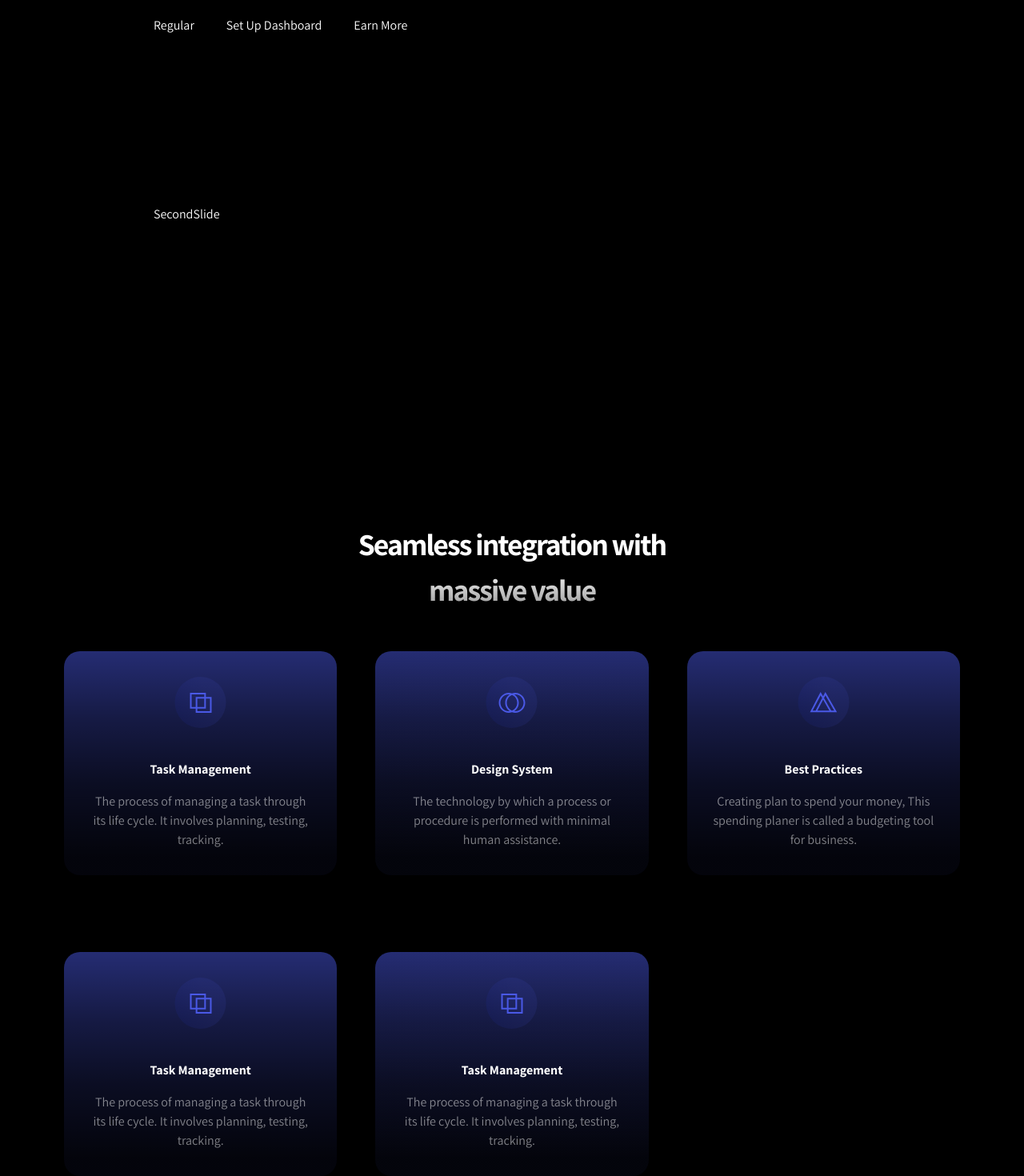
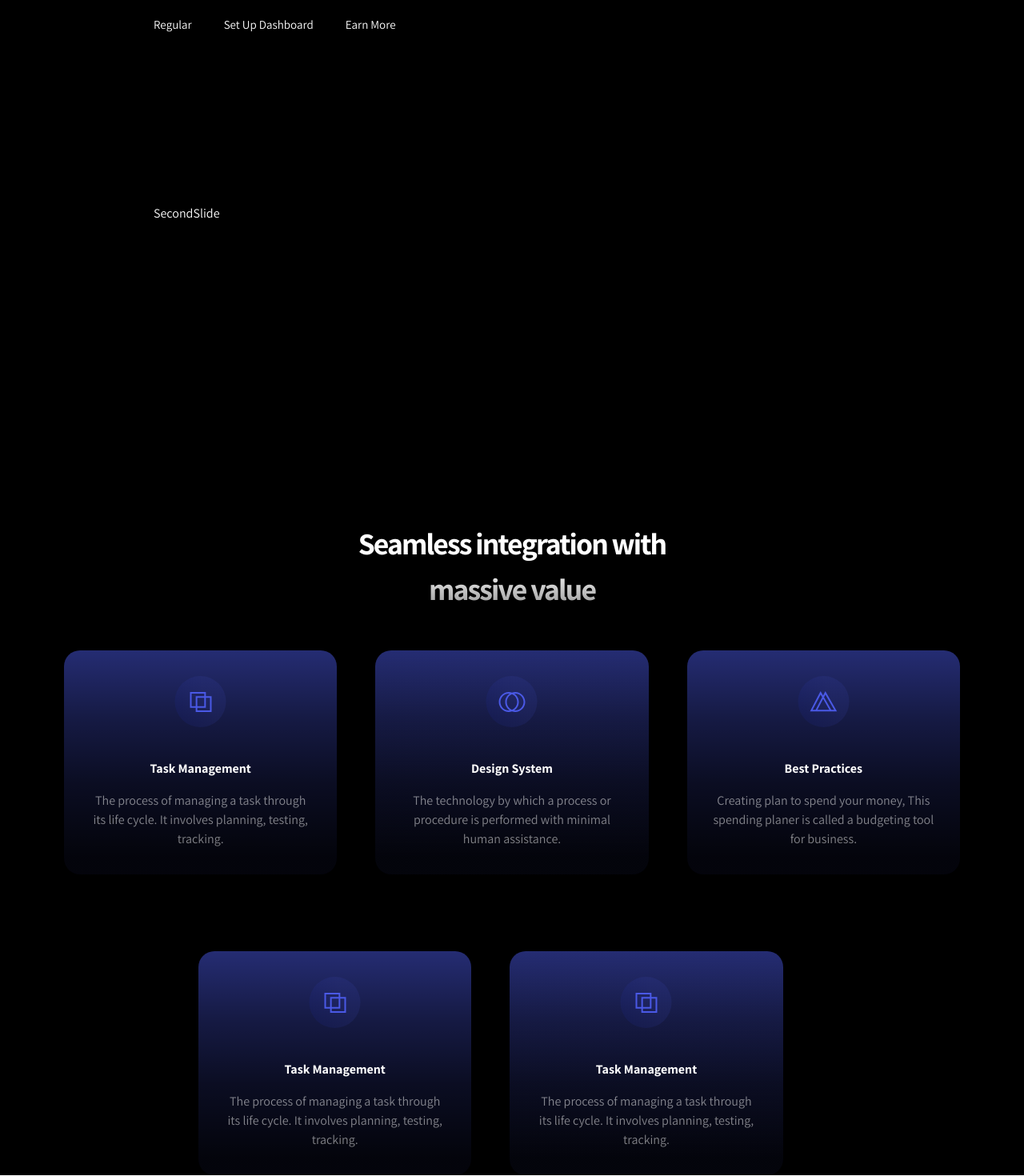
Before and after one commit to mathemartins/Blockterium-homepage, a React (Vite) app: page /set-up in a window 1280 px wide. Shown: the part 4020-5490 px from the top of the page at 80% size. Built offline with nearby package versions, Linux system fonts and the light colour scheme.

Commit message:
react slick added

```diff
--- a/package.json
+++ b/package.json
@@ -11,7 +11,10 @@
   "dependencies": {
     "react": "^18.2.0",
     "react-dom": "^18.2.0",
-    "react-router-dom": "^6.4.3"
+    "react-router-dom": "^6.4.3",
+    "react-scrollbar": "^0.5.6",
+    "react-slick": "^0.29.0",
+    "slick-carousel": "^1.8.1"
   },
   "devDependencies": {
     "@types/react": "^18.0.17",
--- a/src/App.jsx
+++ b/src/App.jsx
@@ -1,5 +1,4 @@
 import React from "react";
-
 import Navbar from "./Components/Navbar";
 import Hero from "./Components/Hero";
 import BlockteriumDescrpt from "./Components/BlockteriumDescrpt.section";
@@ -7,6 +6,7 @@ import BlockteriumValues from "./Components/BlockteriumValues";
 import BlockteriumUse from "./Components/BlockteriumUse";
 import BlockteriumSlider from "./Components/BlockteriumSlider";
 import BlockteriumIntCards from "./Components/BlockteriumIntCards";
+import Slick from "./Components/Slider";
 
 export default function App(props) {
   return (
@@ -18,6 +18,7 @@ export default function App(props) {
       <BlockteriumUse />
       <BlockteriumSlider />
       <BlockteriumIntCards />
+      <Slick />
     </div>
   );
 }
--- a/src/Components/BlockteriumIntCards.jsx
+++ b/src/Components/BlockteriumIntCards.jsx
@@ -3,23 +3,52 @@ import { massiveValues } from "./index.js";
 
 const BlockteriumIntCards = () => {
   return (
-    <section section className="w-full bg-secondaryColor px-[5rem]">
+    <section
+      section
+      className="w-full bg-secondaryColor sm:px-[5rem] hidden sm:block"
+    >
       <article className=" w-full p-12 text-white ">
-        <h1 className=" text-[38px] text-center font-bold tracking-tighter">
+        <h1 className="text-[38px] text-center font-bold tracking-tighter">
           Seamless integration with <br />
           <h1 className="gradientTitle ">massive value</h1>
         </h1>
       </article>
 
-      <div className="grid md:grid-cols-3 md:grid-rows-2 sm:grid-cols-2 sm:grid-rows-3 grid-cols-1 grid-rows-5 w-[100%] gap-x-12 gap-y-[6rem]">
-        {massiveValues.map(({ title, img, info }) => {
+      <div className="sm:grid md:grid-cols-3 sm:grid-cols-2 hidden w-[100%]  gap-x-12 gap-y-[6rem]">
+        {massiveValues.map(({ title, img, info, id }) => {
           return (
-            <div className="gradientContainer w-[100%]  text-white flex flex-col items-center p-8 text-center ">
-              <img src={img} alt="" />
-              <h2 className="mt-10 mb-4 font-bold text-[20px] md:text-[16px]">
-                {title}
-              </h2>
-              <p className="text-[18px] md:text-[16px]  text-grey">{info}</p>
+            <div key={id}>
+              <div className="gradientContainer rounded-[20px] w-[100%] text-white flex flex-col items-center p-8 text-center md:hidden">
+                <img src={img} alt="" />
+                <h2 className="mt-10 mb-4 font-bold text-[20px] md:text-[16px]">
+                  {title}
+                </h2>
+                <p className="text-[18px] md:text-[16px]  text-grey">{info}</p>
+              </div>
+
+              {id <= 3 && (
+                <div className="gradientContainer rounded-[20px] w-[100%] hidden  text-white md:flex flex-col items-center p-8 text-center ">
+                  <img src={img} alt="" />
+                  <h2 className="mt-10 mb-4 font-bold text-[20px] md:text-[16px]">
+                    {title}
+                  </h2>
+                  <p className="text-[18px] md:text-[16px]  text-grey">
+                    {info}
+                  </p>
+                </div>
+              )}
+
+              {id > 3 && (
+                <div className="gradientContainer rounded-[20px] w-[100%] mx-[10.5rem] hidden  text-white md:flex flex-col items-center p-8 text-center ">
+                  <img src={img} alt="" />
+                  <h2 className="mt-10 mb-4 font-bold text-[20px] md:text-[16px]">
+                    {title}
+                  </h2>
+                  <p className="text-[18px] md:text-[16px]  text-grey">
+                    {info}
+                  </p>
+                </div>
+              )}
             </div>
           );
         })}
--- a/src/Components/BlockteriumSlider.jsx
+++ b/src/Components/BlockteriumSlider.jsx
@@ -6,11 +6,10 @@ import SecondSlide from "./SliderRoute/SecondSlide";
 const BlockteriumSlider = () => {
   return (
     <section className="bg-secondaryColor py-[10rem] flex flex-col ">
-      <ul className="text-white flex w-full md:w-[70%] m-auto gap-10 mb-12">
+      <ul className="text-white text-[15px] flex w-full md:w-[70%] m-auto gap-10 mb-12">
         <Link to={"./"}>Regular</Link>
         <Link to={"set-up"}>Set Up Dashboard</Link>
-
-        <li>Earn More</li>
+        <Link to={"set-up"}>Earn More</Link>
       </ul>
       <Routes>
         <Route path="/" element={<FirstRoute />} />
--- /dev/null
+++ b/src/Components/Slider.jsx
@@ -0,0 +1,43 @@
+import React from "react";
+import Slider from "react-slick";
+import "slick-carousel/slick/slick.css";
+import "slick-carousel/slick/slick-theme.css";
+import { massiveValues } from "./index.js";
+
+const Slick = () => {
+  const settings = {
+    dots: true,
+    infinite: true,
+    autoplay: true,
+    autoplaySpeed: 3500,
+    speed: 500,
+    slidesToShow: 1,
+    slidesToScroll: 1,
+  };
+  return (
+    <section className="w-full bg-secondaryColor sm:hidden">
+      <article className=" w-full p-12 text-white ">
+        <h1 className="text-[38px] text-center font-bold tracking-tighter">
+          Seamless integration with <br />
+          <h1 className="gradientTitle ">massive value</h1>
+        </h1>
+      </article>
+
+      <Slider {...settings} className="mx-10 ">
+        {massiveValues.map(({ title, img, info, id }) => {
+          return (
+            <div key={id}>
+              <div className="gradientContainer w-[100%] text-white flex flex-col items-center p-8 text-center md:hidden">
+                <img src={img} alt="" />
+                <h2 className="mt-10 mb-4 font-bold text-[22px]">{title}</h2>
+                <p className="text-[20px]  text-grey">{info}</p>
+              </div>
+            </div>
+          );
+        })}
+      </Slider>
+    </section>
+  );
+};
+
+export default Slick;
--- a/src/Components/index.js
+++ b/src/Components/index.js
@@ -2,30 +2,35 @@ import { practiceIcon, designSystemIcon, taskIcon } from "../assets/index";
 
 export const massiveValues = [
   {
+    id: 1,
     img: practiceIcon,
     title: "Task Management",
     info: "The process of managing a task through its life cycle. It involves planning, testing, tracking.",
   },
 
   {
+    id: 2,
     img: designSystemIcon,
     title: "Design System",
     info: "The technology by which a process or procedure is performed with minimal human assistance.",
   },
 
   {
+    id: 3,
     img: taskIcon,
     title: "Best Practices",
     info: "Creating plan to spend your money, This spending planer is called a budgeting tool for business.",
   },
 
   {
+    id: 4,
     img: practiceIcon,
     title: "Task Management",
     info: "The process of managing a task through its life cycle. It involves planning, testing, tracking.",
   },
 
   {
+    id: 5,
     img: practiceIcon,
     title: "Task Management",
     info: "The process of managing a task through its life cycle. It involves planning, testing, tracking.",
--- a/src/index.css
+++ b/src/index.css
@@ -209,5 +209,4 @@
       rgba(74, 89, 230, 0.3) 59.25%,
       rgba(74, 89, 230, 0.1) 91.84%
     );
-  border-radius: 20px;
 }
```
Also changed, not shown: 1 other file (tests, documents, lock files or other folders).
